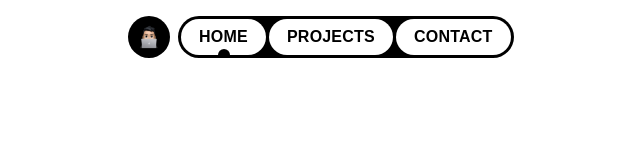
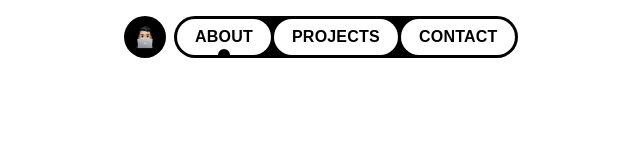
Before and after one commit to kevnkm/kevnkm.github.io, a React (Vite) app: page /#/ in a window 1280 px wide. Shown: the top 160 px of the page, without its empty margins (319-959 px from the left). Built offline with nearby package versions, Linux system fonts and the light colour scheme.

Commit message:
Rename page

```diff
--- a/src/App.tsx
+++ b/src/App.tsx
@@ -1,6 +1,6 @@
 import "./App.css";
 import { HashRouter, Routes, Route } from "react-router-dom";
-import Home from "./pages/Home";
+import About from "./pages/About";
 import Projects from "./pages/Projects";
 import Contact from "./pages/Contact";
 import Header from "./components/Header";
@@ -13,7 +13,7 @@ function App() {
         <div className="flex flex-col min-h-screen">
           <Header />
           <Routes>
-            <Route path="/" element={<Home />} />
+            <Route path="/" element={<About />} />
             <Route path="/projects" element={<Projects />} />
             <Route path="/contact" element={<Contact />} />
           </Routes>
--- a/src/components/Header.tsx
+++ b/src/components/Header.tsx
@@ -4,7 +4,7 @@ import PillNav from "./PillNav";
 import logo from "../images/kevnkm_icon.png";
 
 const menuItems = [
-    { label: "Home", ariaLabel: "Welcome", href: "/" },
+    { label: "About", ariaLabel: "Welcome", href: "/" },
     { label: "Projects", ariaLabel: "View my projects", href: "/projects" },
     { label: "Contact", ariaLabel: "Get in touch", href: "/contact" },
 ];
--- a/src/components/PillNav.tsx
+++ b/src/components/PillNav.tsx
@@ -283,7 +283,7 @@ const PillNav: React.FC<PillNavProps> = ({
         {isRouterLink(items?.[0]?.href) ? (
           <Link
             to={items[0].href}
-            aria-label="Home"
+            aria-label="About"
             onMouseEnter={handleLogoEnter}
             role="menuitem"
             ref={el => {
@@ -301,7 +301,7 @@ const PillNav: React.FC<PillNavProps> = ({
         ) : (
           <a
             href={items?.[0]?.href || '#'}
-            aria-label="Home"
+            aria-label="About"
             onMouseEnter={handleLogoEnter}
             ref={el => {
               logoRef.current = el;
--- a/src/pages/Home.tsx
+++ b/src/pages/About.tsx
@@ -38,7 +38,7 @@ const ImageComponent = ({
     </button>
 );
 
-export default function Home() {
+export default function About() {
     const isTouchDevice = useIsTouchDevice();
 
     // Timeline refs & state
```
